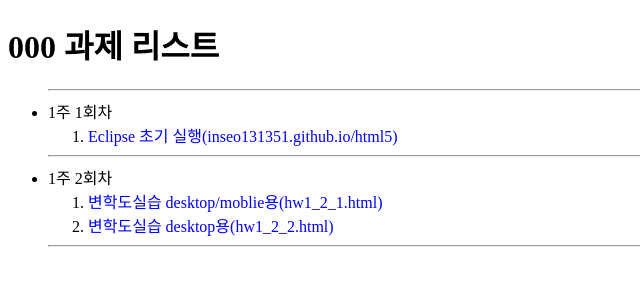
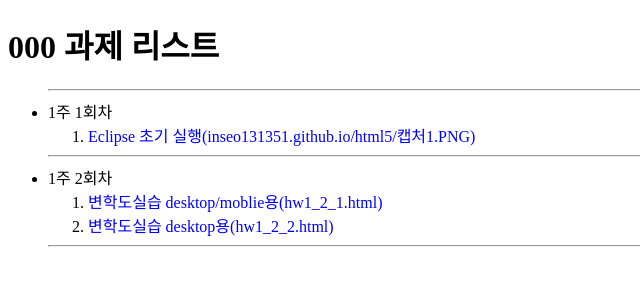
Before and after one commit to inseo131351/inseo131351.github.io, a plain HTML site: page index.html in a window 1280 px wide. Shown: the full height of the page, 0-640 px from the left. Drawn offline with Linux system fonts and the light colour scheme.

Commit message:
Update index.html

```diff
--- a/index.html
+++ b/index.html
@@ -12,7 +12,7 @@
   <ul><hr/>
   <li> 1주 1회차 </li>
   <ol>
-    <li><a href=https://inseo131351.github.io/java/hw1_1_1.html>Eclipse 초기 실행(inseo131351.github.io/html5)</a></li>
+    <li><a href=https://inseo131351.github.io/java/hw1_1_1.html>Eclipse 초기 실행(inseo131351.github.io/html5/캡처1.PNG)</a></li>
   </ol><hr/>
   <li> 1주 2회차 </li>
   <ol>
```
